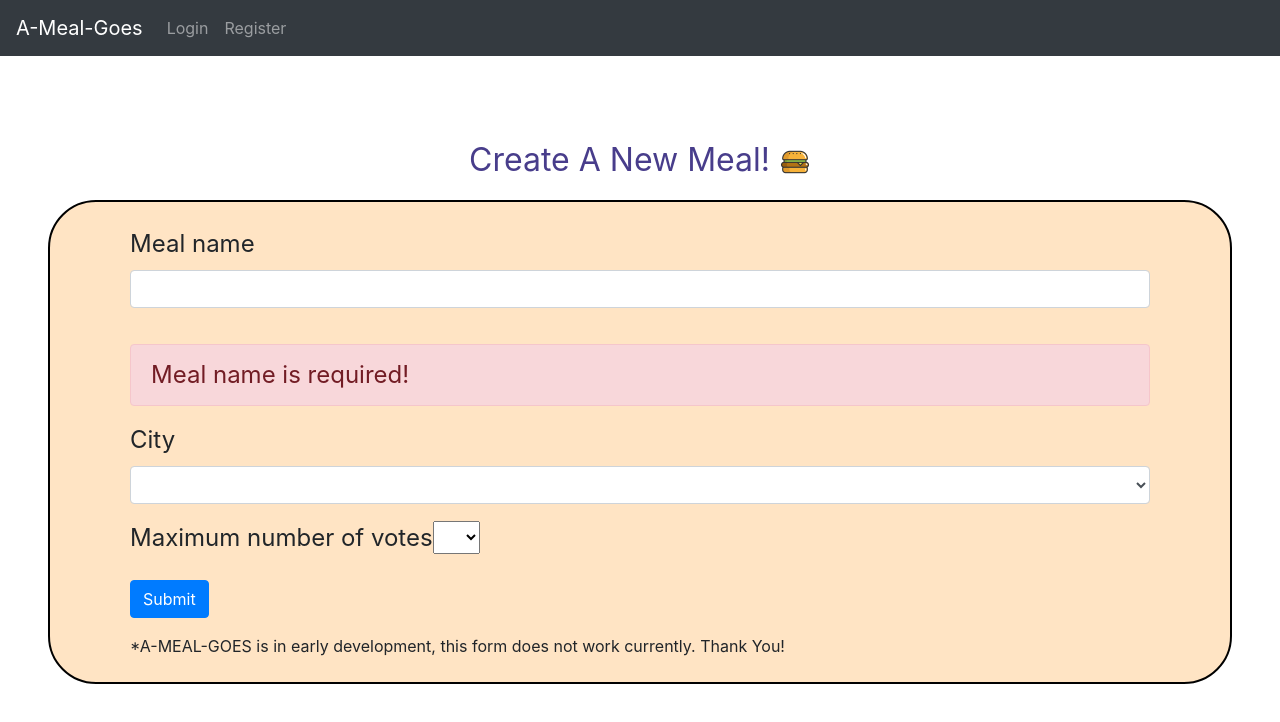
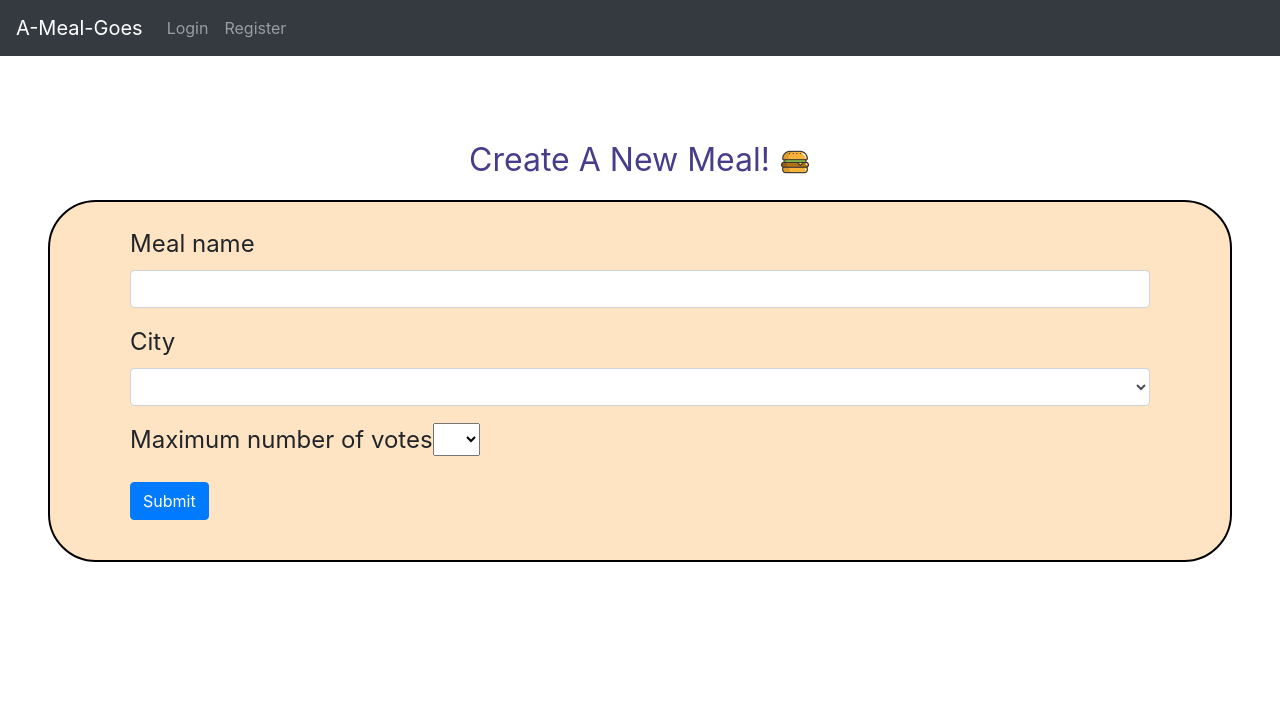
Before and after one commit to 200727-java-ng-usf/team-y-project-2, an Angular app in the folder Angular-AMEALGOES/: page /newMeal in a window 1280 px wide. Shown: the top 722 px of the page. Built offline with nearby package versions, Linux system fonts and the light colour scheme.

Commit message:
removed disclaimer in create-meal component

```diff
--- a/Angular-AMEALGOES/src/app/create-meal/create-meal.component.html
+++ b/Angular-AMEALGOES/src/app/create-meal/create-meal.component.html
@@ -10,8 +10,8 @@
                 <label for="mealname">Meal name</label>
                 <input id="mealname" type="text" class="form-control" formControlName="mealname"/>
                 <!--<div *ngIf="submitted && formFields.meal-name.errors">-->
-                    <br>
-                    <p class="alert alert-danger">Meal name is required!</p>
+                    <!-- <br>
+                    <p class="alert alert-danger">Meal name is required!</p> -->
                 </div>
 
             <!-- Area and validation handling -->
@@ -50,9 +50,9 @@
                 <button class="btn btn-primary">Submit</button>
             </div>
 
-            <div id="form-disclaimer">
+            <!-- <div id="form-disclaimer">
                 *A-MEAL-GOES is in early development, this form does not work currently. Thank You!
-            </div>
+            </div> -->
         </form>
 
     </div>
```
